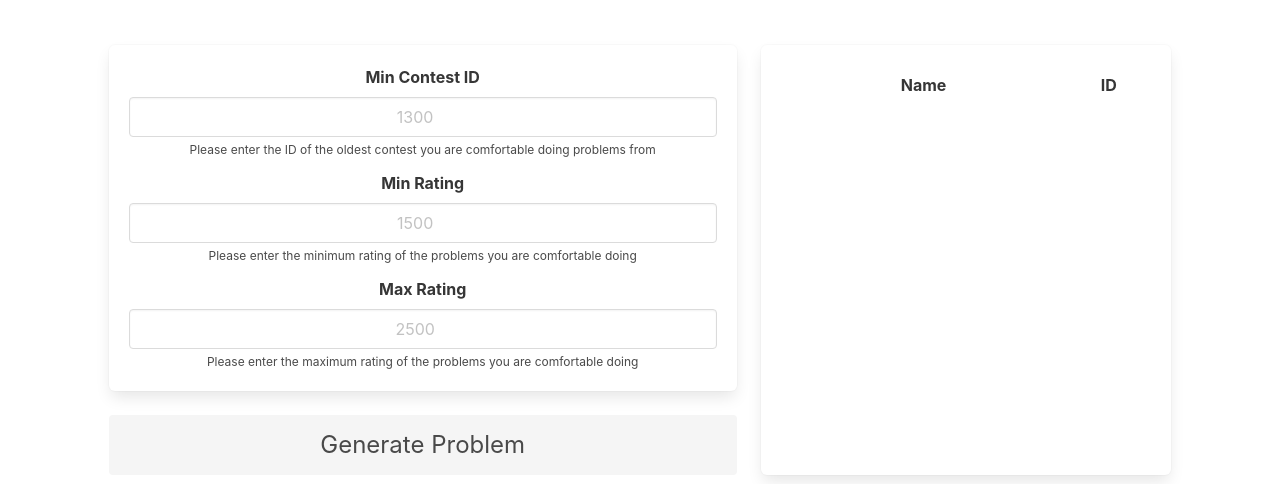
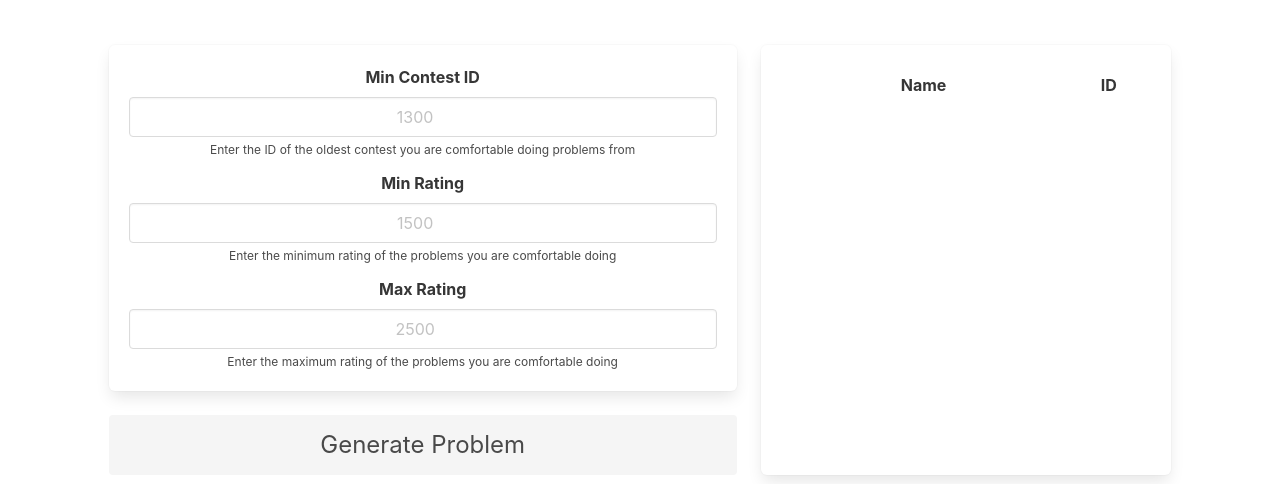
Before and after one commit to Sandarach151/Randforces, a plain HTML site: page index.html in a window 1280 px wide. Shown: the part 116-600 px from the top of the page. Drawn offline with nearby package versions, Linux system fonts and the light colour scheme.

Commit message:
Made myself more assertive

```diff
--- a/index.html
+++ b/index.html
@@ -28,21 +28,21 @@
                     <div class="control">
                     <input class="input has-text-centered" type="number" placeholder="1300" id="mincontestid">
                     </div>
-                    <p class="help">Please enter the ID of the oldest contest you are comfortable doing problems from</p>
+                    <p class="help">Enter the ID of the oldest contest you are comfortable doing problems from</p>
                 </div>
                 <div class="field">
                     <label class="label">Min Rating</label>
                     <div class="control">
                     <input class="input has-text-centered" type="number" placeholder="1500" id="minrating">
                     </div>
-                    <p class="help">Please enter the minimum rating of the problems you are comfortable doing</p>
+                    <p class="help">Enter the minimum rating of the problems you are comfortable doing</p>
                 </div>
                 <div class="field">
                     <label class="label">Max Rating</label>
                     <div class="control">
                     <input class="input has-text-centered" type="number" placeholder="2500" id="maxrating">
                     </div>
-                    <p class="help">Please enter the maximum rating of the problems you are comfortable doing</p>
+                    <p class="help">Enter the maximum rating of the problems you are comfortable doing</p>
                 </div>
             </div>
             <button class="button is-light is-fullwidth is-large" onclick="getProblem();" id="submit">Generate Problem</button>
```
